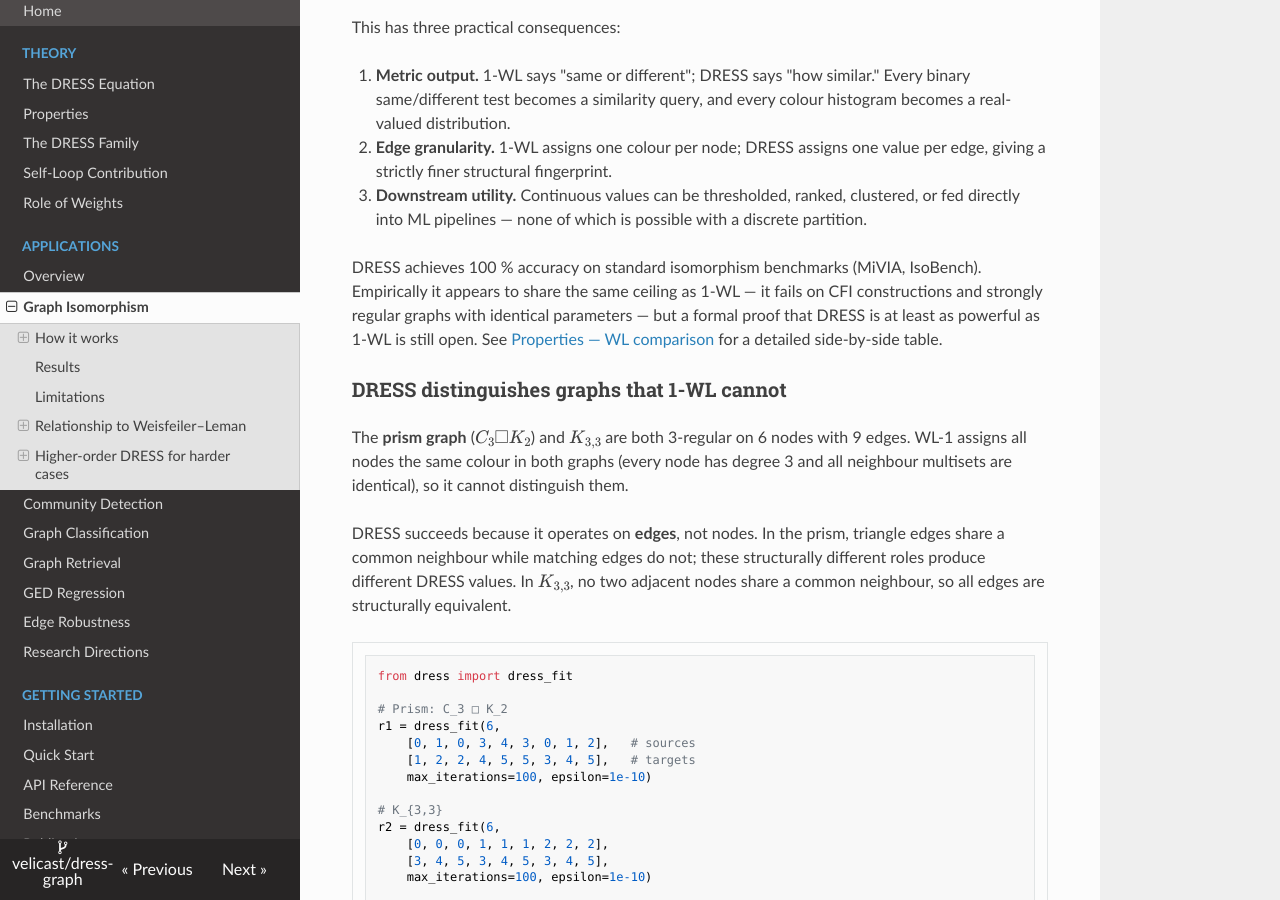
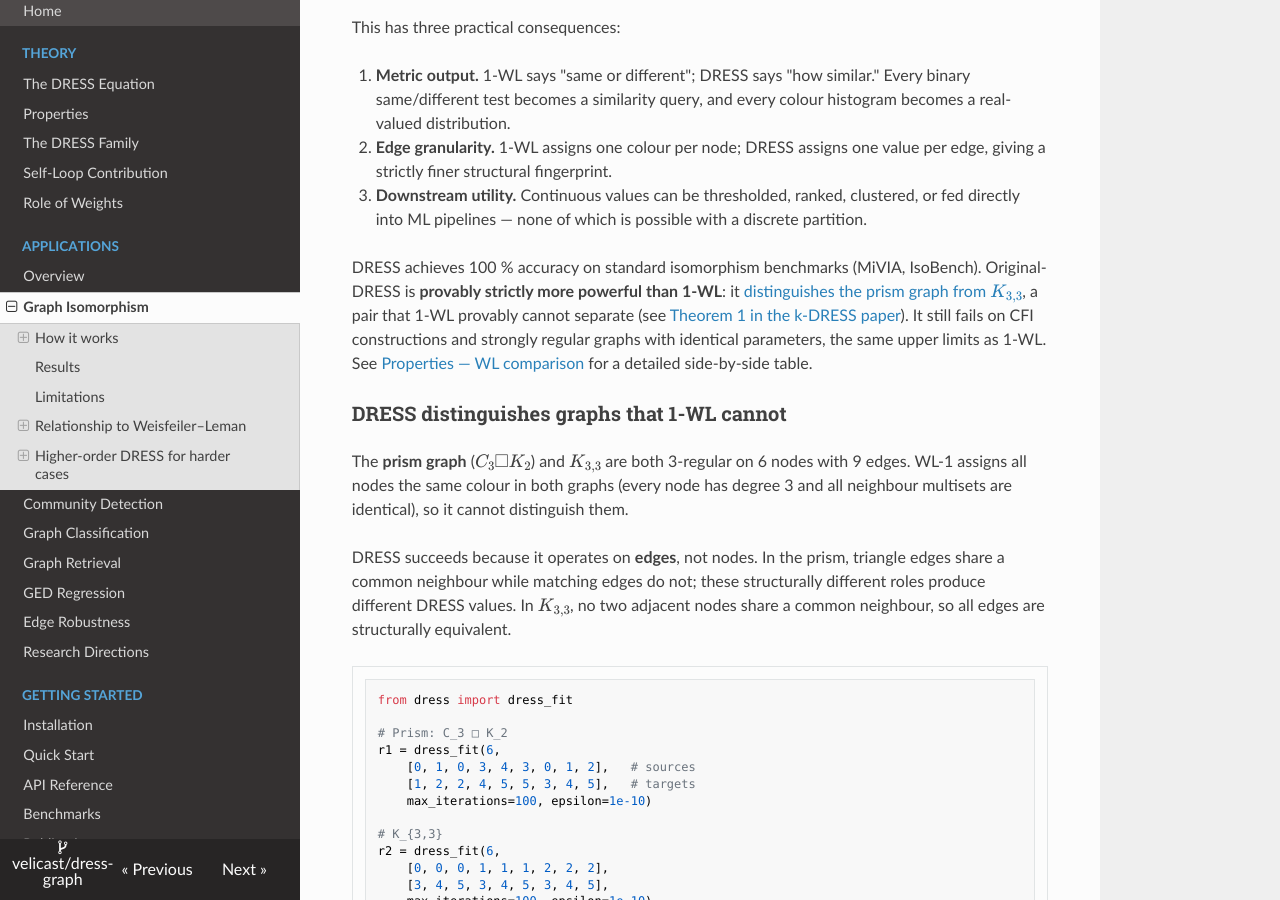
Before and after one commit to velicast/dress-graph, an MkDocs documentation site: the page built from docs/applications/isomorphism.md, in a window 1280 px wide and 900 px high, scrolled down 1606 px. Built offline with MkDocs 1.6.1, drawn with Linux system fonts in a browser that asks for light colours; nearby versions of some CDN libraries; some of the changed text lies outside the part shown.

Commit message:
Updated docs

```diff
--- a/docs/applications/isomorphism.md
+++ b/docs/applications/isomorphism.md
@@ -80,10 +80,12 @@ This has three practical consequences:
    with a discrete partition.
 
 DRESS achieves 100 % accuracy on standard isomorphism benchmarks (MiVIA, IsoBench).
-Empirically it appears to share the same ceiling as 1-WL — it fails on
-CFI constructions and strongly regular graphs with identical parameters —
-but a formal proof that DRESS is at least as powerful as 1-WL is still
-open.
+Original-DRESS is **provably strictly more powerful than 1-WL**: it
+[distinguishes the prism graph from \(K_{3,3}\)](#dress-distinguishes-graphs-that-1-wl-cannot),
+a pair that 1-WL provably cannot separate
+(see [Theorem 1 in the k-DRESS paper](https://github.com/velicast/dress-graph/blob/main/research/k-DRESS.pdf)).
+It still fails on CFI constructions and strongly regular graphs with
+identical parameters, the same upper limits as 1-WL.
 See [Properties — WL comparison](../theory/properties.md#weisfeilerleman-wl-colour-refinement)
 for a detailed side-by-side table.
 
@@ -319,7 +321,7 @@ Motif-DRESS generalises the neighbourhood operator from triangles to arbitrary m
 | Chang-1 vs Chang-3 | **PASS** | |
 | Chang-2 vs Chang-3 | **PASS** | |
 
-Since 3-WL provably cannot distinguish SRGs with identical parameters, each successful distinction above empirically demonstrates that Motif-DRESS distinguishes specific graph pairs that 3-WL cannot.
+The specific SRG pairs tested above are known to be indistinguishable by 3-WL; each successful distinction therefore demonstrates that Motif-DRESS empirically exceeds 3-WL on these instances.
 
 ### Δ-DRESS
 
```
Also changed, not shown: docs/theory/family.md (+2 -2 lines), 2 other files.
